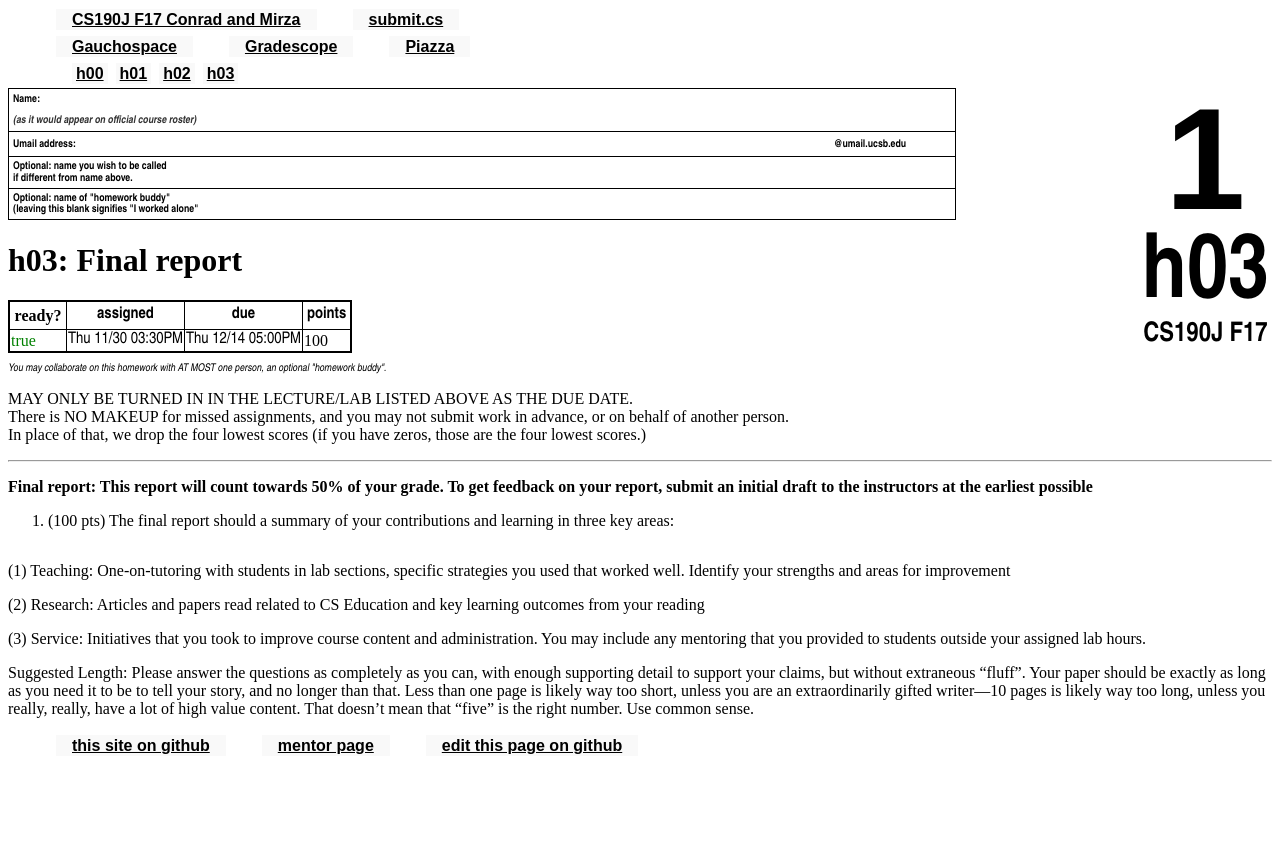
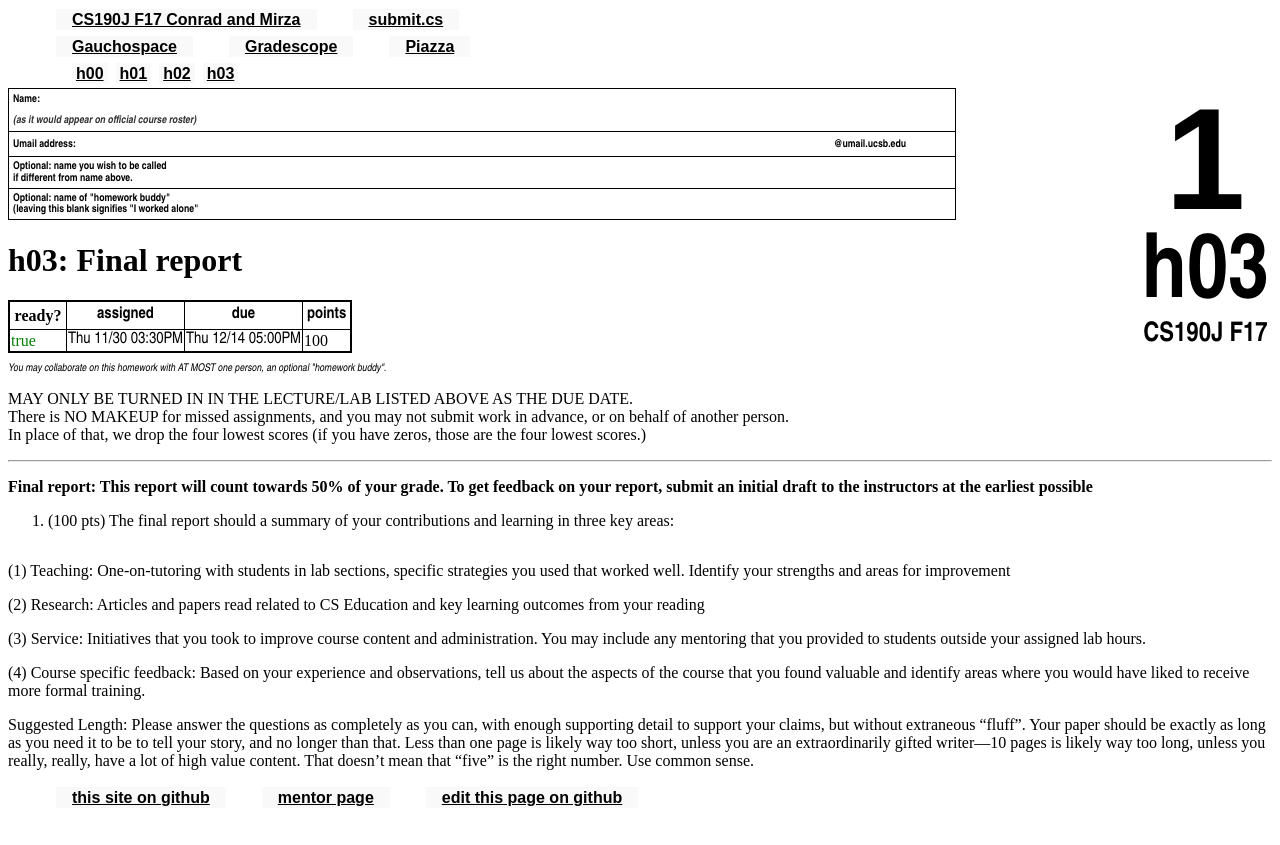
Before and after one commit to ucsb-cs190j-f17/ucsb-cs190j-f17.github.io, a Jekyll site: the page built from _hwk/h03.md, in a window 1280 px wide. Shown: the top 845 px of the page. Built offline with Jekyll 4.4.1, drawn with Linux system fonts in a browser that asks for light colours.

Commit message:
Update h03.md

```diff
--- a/_hwk/h03.md
+++ b/_hwk/h03.md
@@ -21,6 +21,8 @@ due: 2017-12-14 17:00:00.00-8:00
 
 (3) Service: Initiatives that you took to improve course content and administration. You may include any mentoring that you provided to students outside your assigned lab hours.
 
+(4) Course specific feedback: Based on your experience and observations, tell us about the aspects of the course that you found valuable and identify areas where you would have liked to receive more formal training.
+
 Suggested Length:  Please answer the questions as completely as you can, with enough supporting detail to support your
 claims, but without extraneous "fluff".    Your paper should be exactly as long as you need it to be to tell your story,
 and no longer than that.    Less than one page is likely way too short, unless you are an extraordinarily gifted writer&mdash;10 pages is likely way too long, unless you really, really, have a lot of high value content.   That doesn't mean that "five" is the right number.   Use common sense.
```
